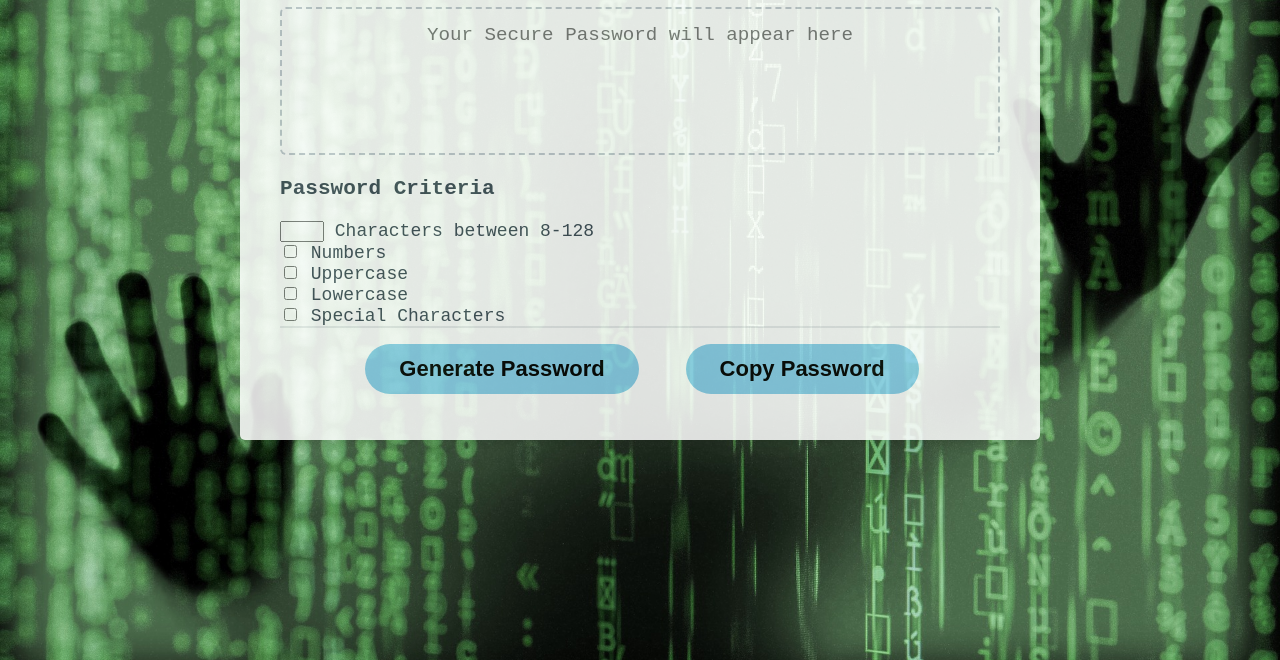
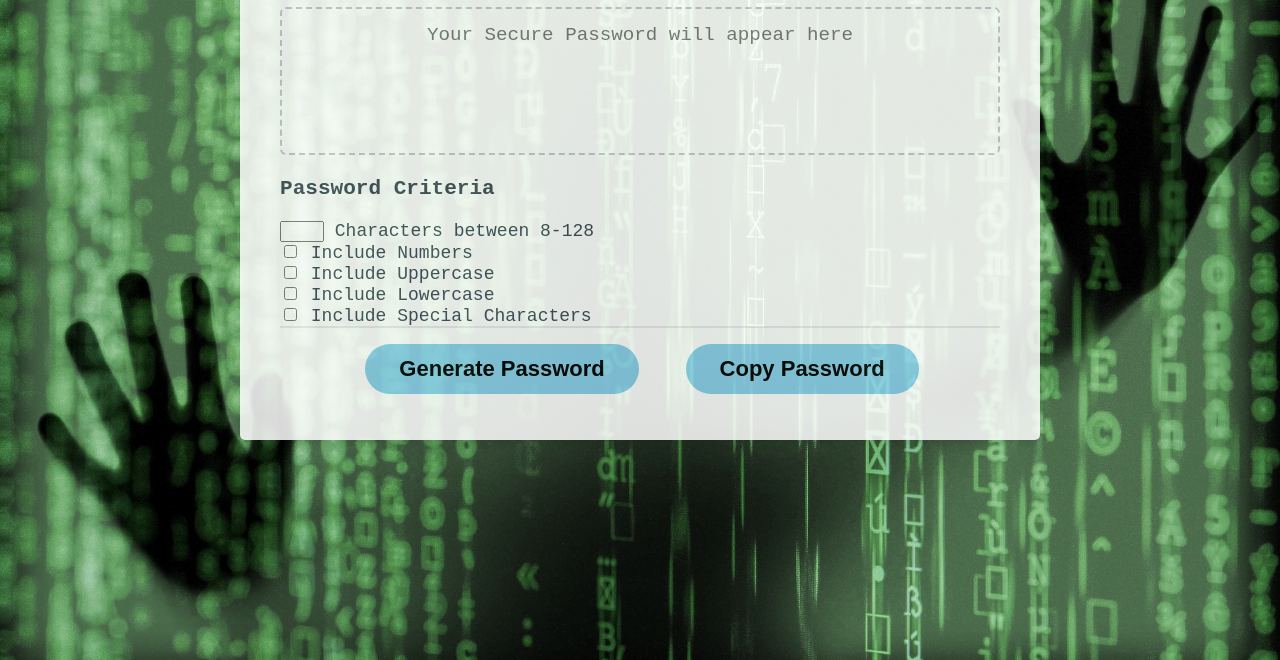
Before and after one commit to tomking1983/password-generator, a plain HTML site: page index.html in a window 1280 px wide. Shown: the part 160-820 px from the top of the page. Drawn offline with Linux system fonts and the light colour scheme.

Commit message:
text change on labels

```diff
--- a/index.html
+++ b/index.html
@@ -42,15 +42,15 @@
             </section>
             <section>
               <input type="checkbox" name="numbers" id="numbers" />
-              <label for="numbers">Numbers</label>
+              <label for="numbers">Include Numbers</label>
             </section>
             <section>
               <input type="checkbox" name="uppercase" id="uppercase" />
-              <label for="uppercase">Uppercase</label>
+              <label for="uppercase">Include Uppercase</label>
             </section>
             <section>
               <input type="checkbox" name="lowercase" id="lowercase" />
-              <label for="lowercase">Lowercase</label>
+              <label for="lowercase">Include Lowercase</label>
             </section>
             <section>
               <input
@@ -58,7 +58,7 @@
                 name="special-characters"
                 id="special-characters"
               />
-              <label for="special-characters">Special Characters</label>
+              <label for="special-characters">Include Special Characters</label>
             </section>
           </form>
         </section>
```
